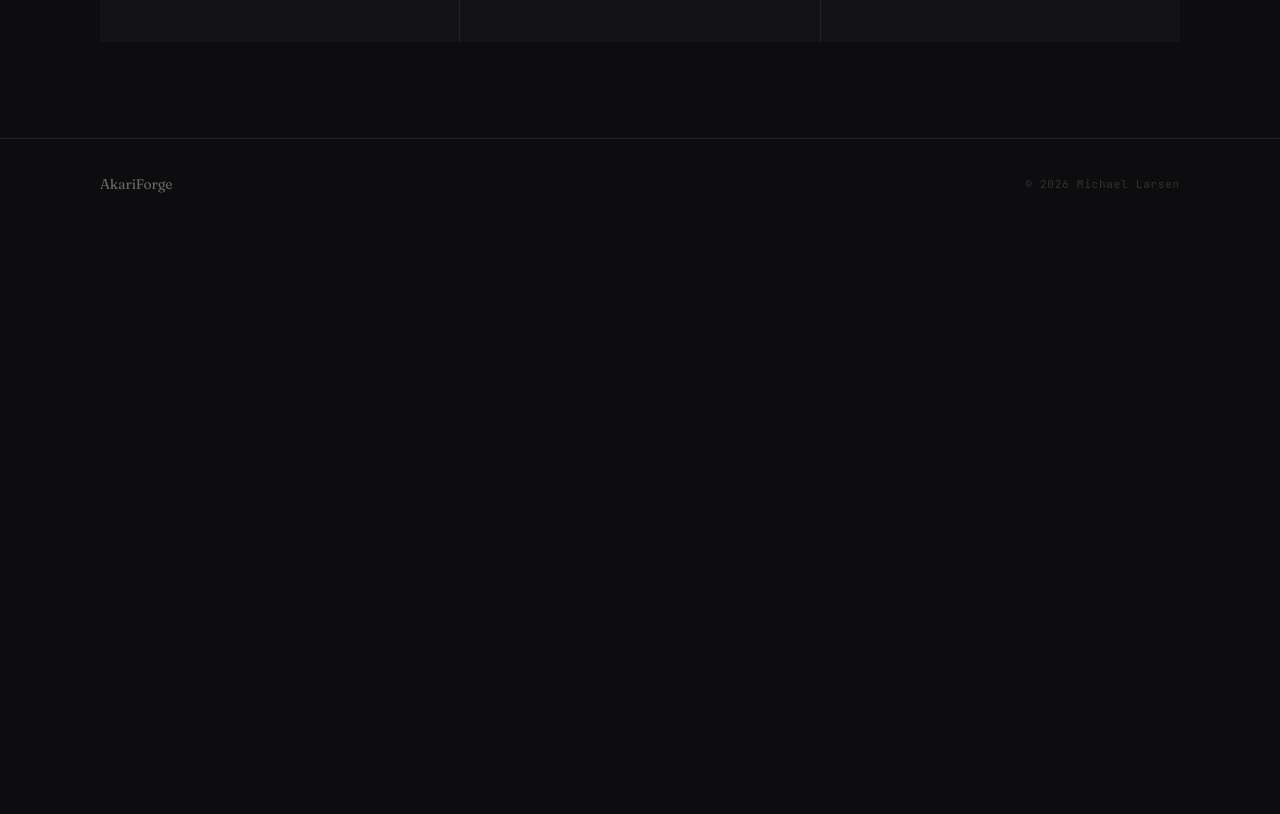
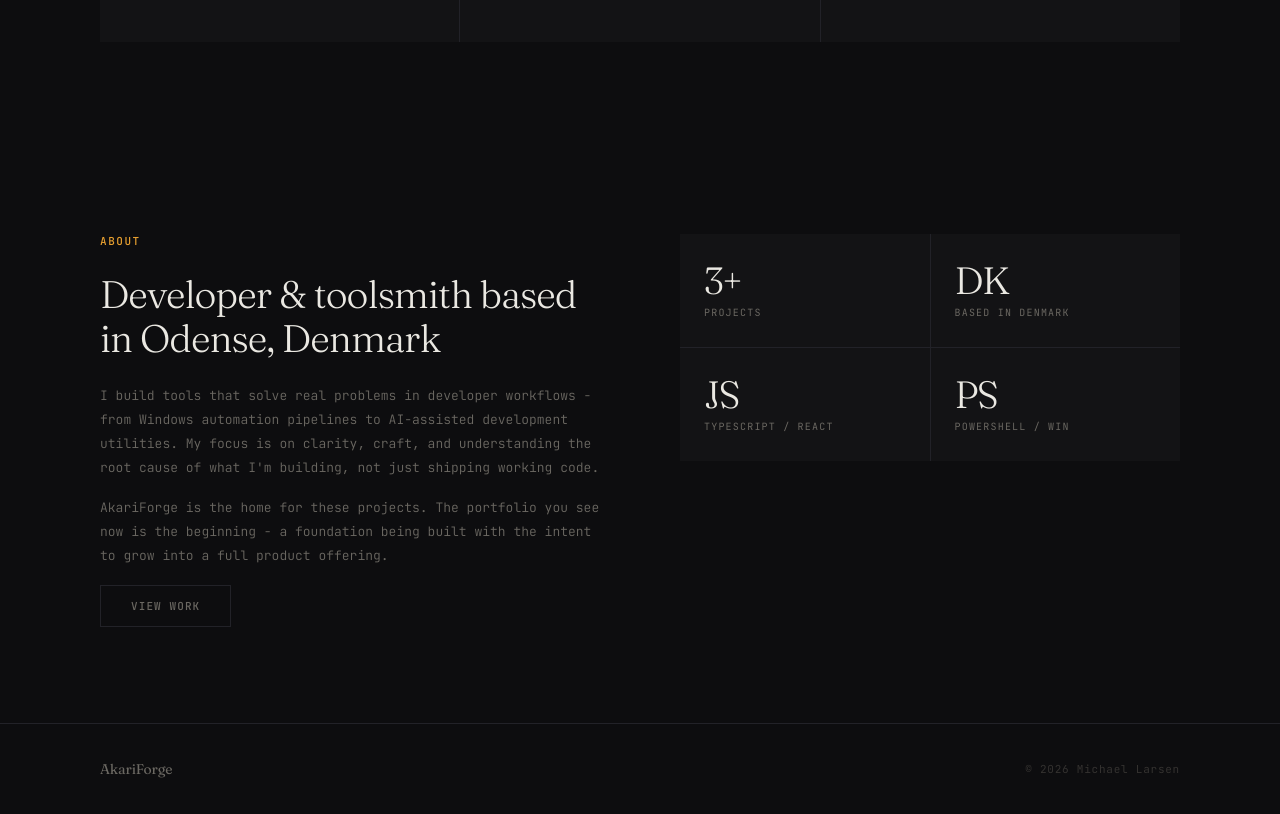
Before and after one commit to AkariForge/akariforge.com, a Next.js app: page / in a window 1280 px wide. Shown: the part 1360-2174 px from the top of the page. Before the commit the page ends 1589 px from the top, so only its background shows below. Built offline with nearby package versions, Linux system fonts and the light colour scheme.

Commit message:
feat: complete homepage with about strip

```diff
--- a/app/page.module.css
+++ b/app/page.module.css
@@ -3,7 +3,7 @@
   display: flex;
   flex-direction: column;
   justify-content: center;
-  padding: 80px clamp(24px, 6vw, 100px);
+  padding: 100px clamp(24px, 6vw, 100px) 80px;
   max-width: 1100px;
   margin: 0 auto;
 }
@@ -54,6 +54,7 @@
   flex-wrap: wrap;
 }
 
+/* work section */
 .work {
   padding: clamp(80px, 12vh, 140px) clamp(24px, 5vw, 60px);
   max-width: 1200px;
@@ -88,3 +89,86 @@
   gap: 1px;
   background: var(--color-border);
 }
+
+/* about section */
+.about {
+  padding: clamp(80px, 12vh, 120px) clamp(24px, 5vw, 60px);
+  max-width: 1200px;
+  margin: 0 auto;
+  display: grid;
+  grid-template-columns: 1fr 1fr;
+  gap: 80px;
+  align-items: start;
+}
+
+@media (max-width: 720px) {
+  .about {
+    grid-template-columns: 1fr;
+    gap: 40px;
+  }
+}
+
+.aboutContent {
+  display: flex;
+  flex-direction: column;
+  align-items: flex-start;
+  gap: 0;
+}
+
+.aboutLabel {
+  font-size: 11px;
+  letter-spacing: 0.14em;
+  text-transform: uppercase;
+  color: var(--color-accent);
+  font-weight: 500;
+  margin-bottom: 24px;
+}
+
+.aboutHeading {
+  font-family: var(--font-fraunces), Georgia, serif;
+  font-size: clamp(28px, 3vw, 40px);
+  font-weight: 300;
+  letter-spacing: -0.025em;
+  line-height: 1.15;
+  color: var(--color-text);
+  margin-bottom: 24px;
+}
+
+.aboutBody {
+  font-size: 13px;
+  font-weight: 300;
+  line-height: 1.85;
+  color: var(--color-text-muted);
+  margin-bottom: 16px;
+}
+
+.stats {
+  display: grid;
+  grid-template-columns: 1fr 1fr;
+  gap: 1px;
+  background: var(--color-border);
+}
+
+.statItem {
+  background: var(--color-surface);
+  padding: 28px 24px;
+  display: flex;
+  flex-direction: column;
+  gap: 6px;
+}
+
+.statNumber {
+  font-family: var(--font-fraunces), Georgia, serif;
+  font-size: 38px;
+  font-weight: 300;
+  letter-spacing: -0.04em;
+  line-height: 1;
+  color: var(--color-text);
+}
+
+.statLabel {
+  font-size: 10px;
+  letter-spacing: 0.12em;
+  text-transform: uppercase;
+  color: var(--color-text-muted);
+}
--- a/app/page.tsx
+++ b/app/page.tsx
@@ -26,6 +26,7 @@ export default function HomePage() {
           </Button>
         </div>
       </section>
+
       <section className={styles.work} id="work">
         <div className={styles.sectionHeader}>
           <h2 className={styles.sectionTitle}>Selected Work</h2>
@@ -41,6 +42,47 @@ export default function HomePage() {
             ))}
         </div>
       </section>
+
+      <section className={styles.about} id="about">
+        <div className={styles.aboutContent}>
+          <p className={styles.aboutLabel}>About</p>
+          <h2 className={styles.aboutHeading}>
+            Developer &amp; toolsmith based in Odense, Denmark
+          </h2>
+          <p className={styles.aboutBody}>
+            I build tools that solve real problems in developer workflows - from
+            Windows automation pipelines to AI-assisted development utilities.
+            My focus is on clarity, craft, and understanding the root cause of
+            what I&apos;m building, not just shipping working code.
+          </p>
+          <p className={styles.aboutBody}>
+            AkariForge is the home for these projects. The portfolio you see now
+            is the beginning - a foundation being built with the intent to grow
+            into a full product offering.
+          </p>
+          <Button href="#work" variant="secondary">
+            View Work
+          </Button>
+        </div>
+        <div className={styles.stats}>
+          <div className={styles.statItem}>
+            <span className={styles.statNumber}>3+</span>
+            <span className={styles.statLabel}>Projects</span>
+          </div>
+          <div className={styles.statItem}>
+            <span className={styles.statNumber}>DK</span>
+            <span className={styles.statLabel}>Based in Denmark</span>
+          </div>
+          <div className={styles.statItem}>
+            <span className={styles.statNumber}>JS</span>
+            <span className={styles.statLabel}>TypeScript / React</span>
+          </div>
+          <div className={styles.statItem}>
+            <span className={styles.statNumber}>PS</span>
+            <span className={styles.statLabel}>PowerShell / Win</span>
+          </div>
+        </div>
+      </section>
     </>
   );
 }
```
Also changed, not shown: 1 other file (tests, documents, lock files or other folders).
